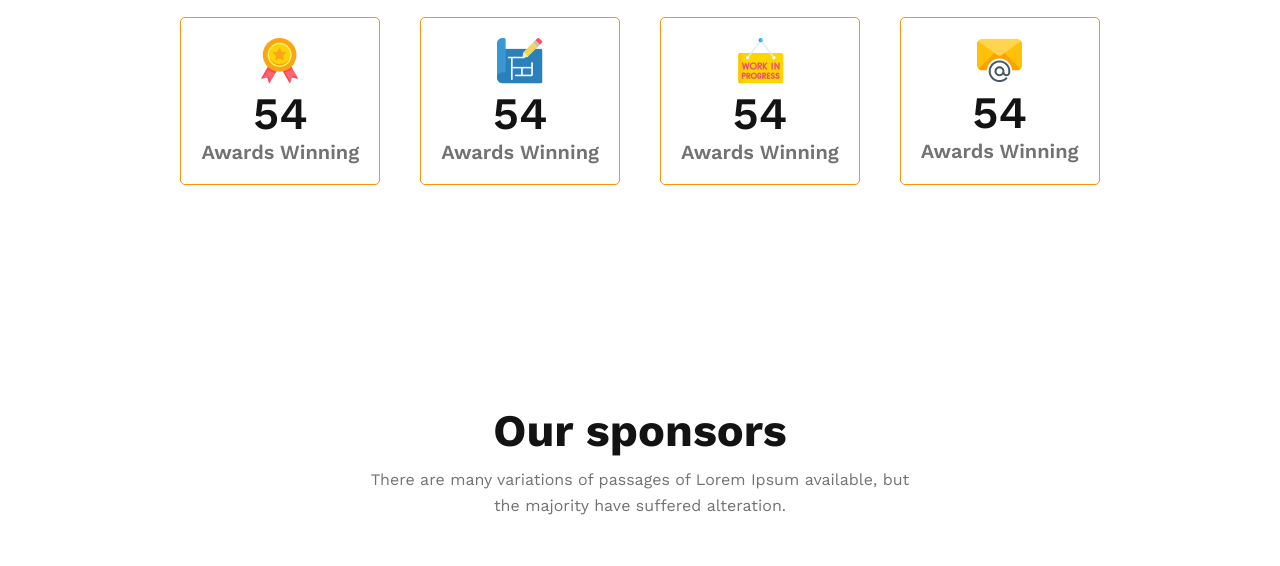
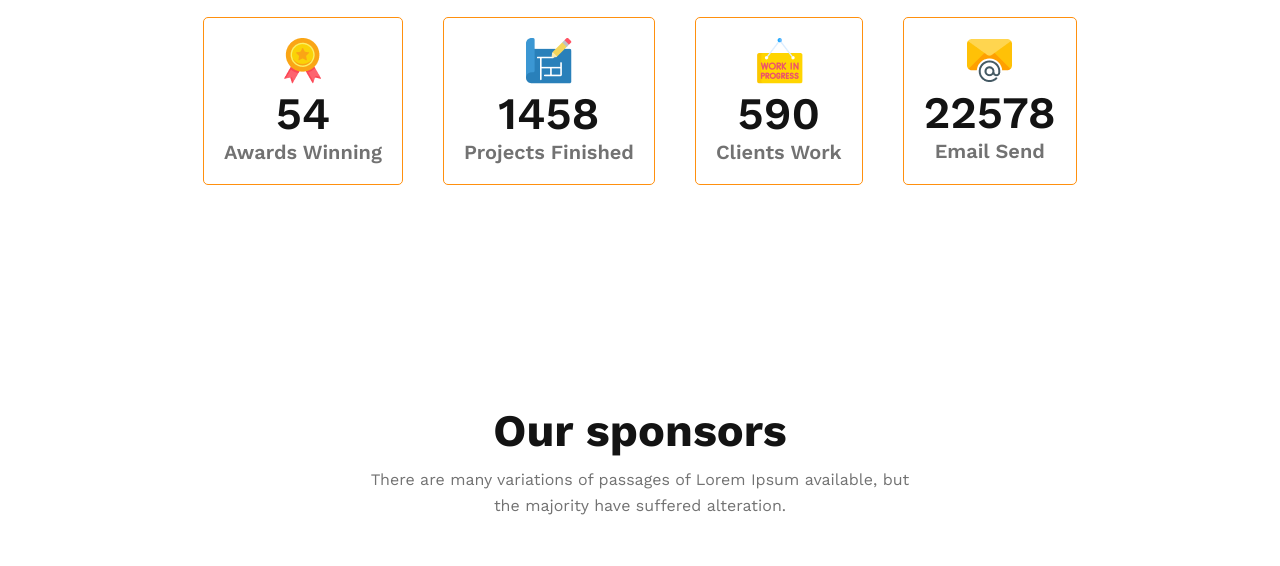
Before and after one commit to Anik-Majumder/archirect-portfolio, a plain HTML site: page index.html in a window 1280 px wide. Shown: the part 4430-4996 px from the top of the page. Drawn offline with nearby package versions, Linux system fonts and the light colour scheme.

Commit message:
final modification

```diff
--- a/index.html
+++ b/index.html
@@ -160,18 +160,18 @@
             </div>
             <div class="fact-item">
               <img src="./images/icons/projects.png" alt="" />
-              <h1>54</h1>
-              <h3>Awards Winning</h3>
+              <h1>1458</h1>
+              <h3>Projects Finished</h3>
             </div>
             <div class="fact-item">
               <img src="./images/icons/customers.png" alt="" />
-              <h1>54</h1>
-              <h3>Awards Winning</h3>
+              <h1>590</h1>
+              <h3>Clients Work</h3>
             </div>
             <div class="fact-item">
               <img src="./images/icons/email.png" alt="" />
-              <h1>54</h1>
-              <h3>Awards Winning</h3>
+              <h1>22578</h1>
+              <h3>Email Send</h3>
             </div>
           </div>
         </div>
```
